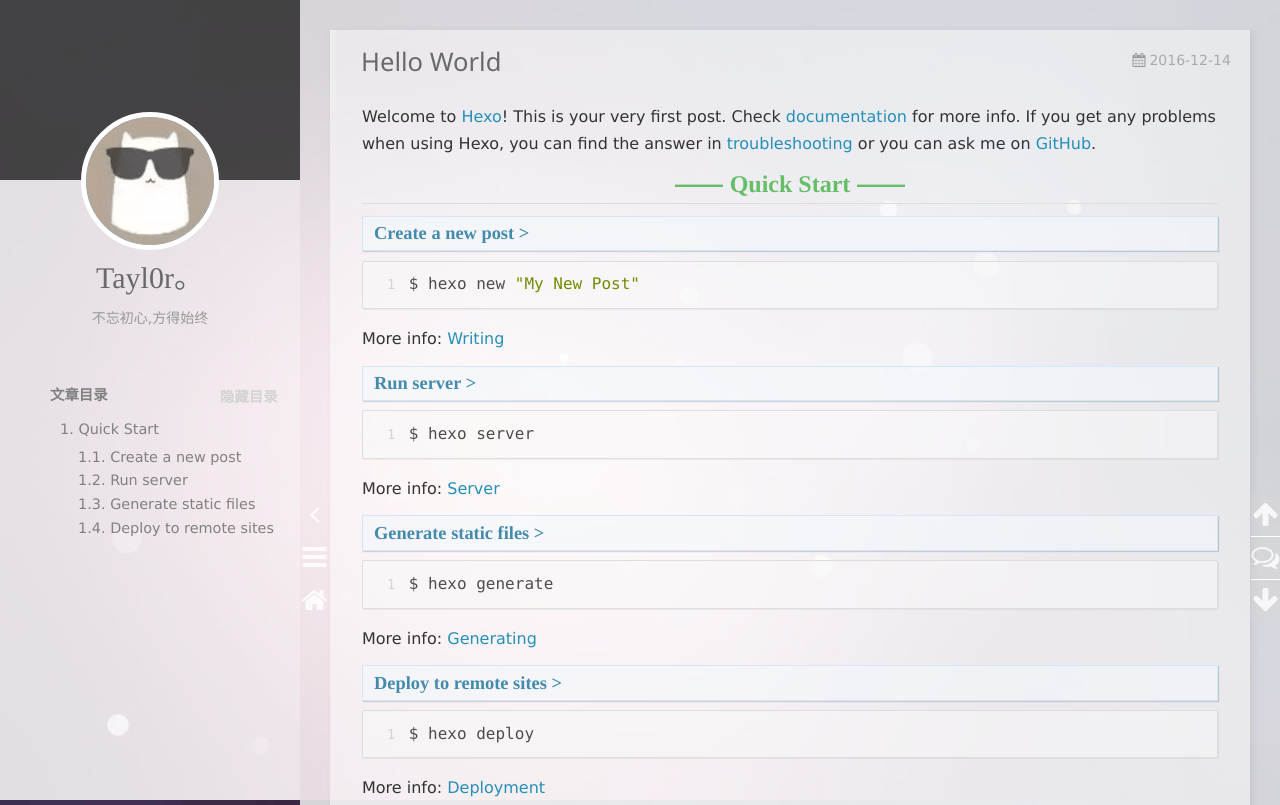
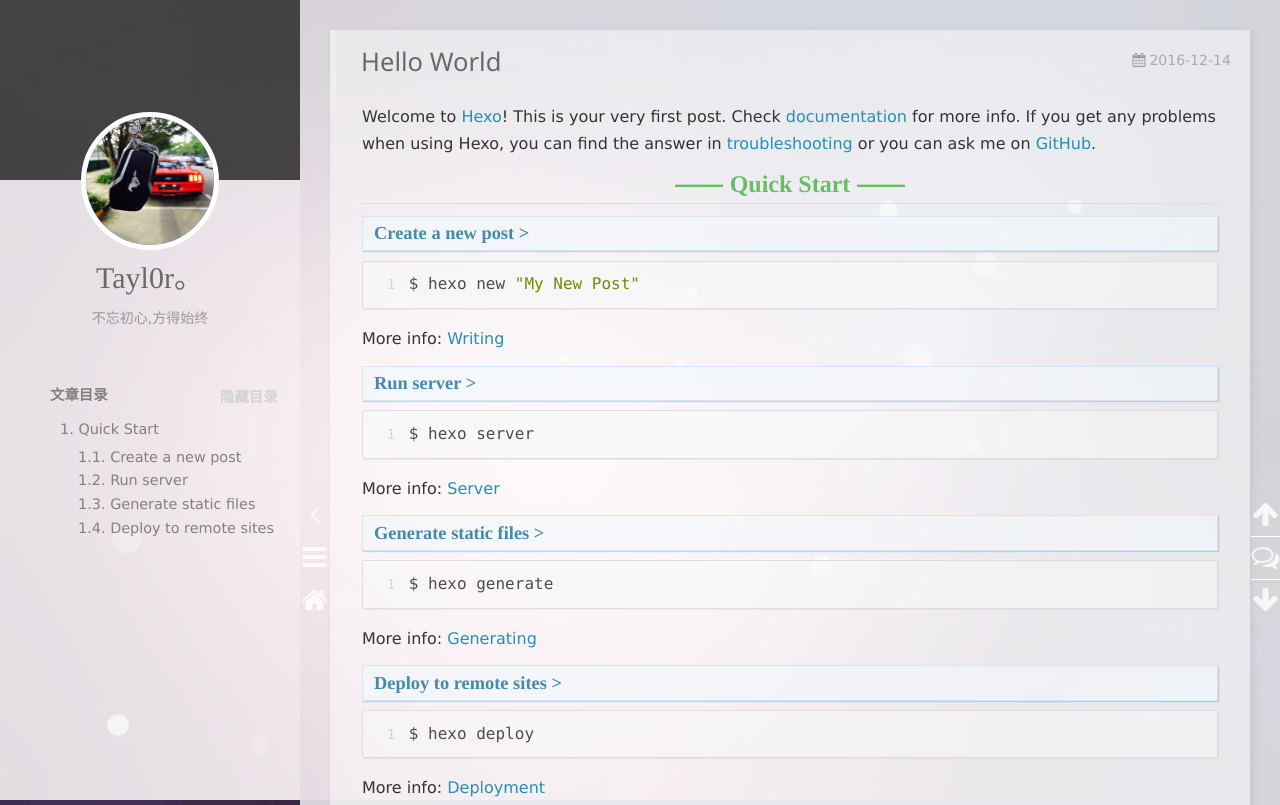
Before and after one commit to Tayl00r/Tayl00r.github.io, a plain HTML site: page 2016/12/14/hello-world/index.html in a window 1280 px wide. Shown: the top 805 px of the page. Drawn offline with nearby package versions, Linux system fonts and the light colour scheme; some packages are replaced by stand-ins of ours; a script that the page names is missing.

Commit message:
Site updated: 2016-12-14 10:51:05

```diff
--- a/2016/12/14/hello-world/index.html
+++ b/2016/12/14/hello-world/index.html
@@ -99,7 +99,7 @@
 <div class="intrude-less">
     <header id="header" class="inner">
         <a href="/" class="profilepic">
-            <img src="/img/avatar.png" class="animated zoomIn">
+            <img src="/img/mustang.jpeg" class="animated zoomIn">
         </a>
         <hgroup>
           <h1 class="header-author"><a href="/">Tayl0r。</a></h1>
@@ -228,7 +228,7 @@
     <div class="intrude-less">
         <header id="header" class="inner">
             <a href="/" class="profilepic">
-                <img src="/img/avatar.png" class="animated zoomIn">
+                <img src="/img/mustang.jpeg" class="animated zoomIn">
             </a>
             <hgroup>
               <h1 class="header-author"><a href="/" title="回到主页">Tayl0r。</a></h1>
```
Also changed, not shown: 2016/12/14/第一篇文章/index.html (+2 -2 lines), archives/2016/12/index.html (+2 -2 lines), archives/2016/index.html (+2 -2 lines), archives/index.html (+2 -2 lines), index.html (+2 -2 lines), img/mustang.jpeg (added).
